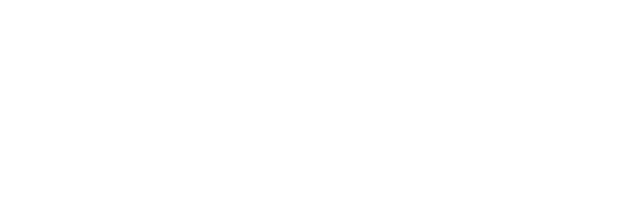
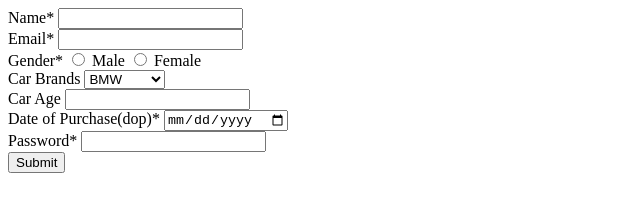
Before and after one commit to acciojob/car-insurance-form-priyasharma-512, a website: page main.html in a window 1280 px wide. Shown: the whole page, without its empty margins (0-640 px from the left). Drawn offline with Linux system fonts and the light colour scheme.

Commit message:
created a submission

```diff
--- a/main.html
+++ b/main.html
@@ -7,6 +7,53 @@
 </head>
 
 <body>
+	<form method="post">
+		<div>
+			<label for="name">Name*</label>
+			<input type="text" id="name" required>
+		</div>
+
+		<div>
+			<label for="email">Email*</label>
+			<input type="email" id="email" required>
+		</div>
+
+		<div>
+			<label for="gender">Gender*</label>
+			<input type="radio" name="gender">
+			<label for="gender_m">Male</label>
+			<input type="radio"name="gender" >
+			<label for="gender_f">Female</label>
+		</div>
+
+		<div>
+			<label for="Car Brands">Car Brands</label>
+			<select id="cars">
+				<option value="bmw">BMW</option>
+				<option value="audi">Audi</option>
+				<option value="mercwdez">Mercedez</option>
+			</select>
+		</div>
+
+		<div>
+			<label for="car age">Car Age</label>
+			<input type="number" id="carage" required>
+		</div>
+
+		<div>
+			<label for="date of purchase">Date of Purchase(dop)*</label>
+			<input type="date" id="dop" required>
+		</div>
+
+		<div>
+			<label for="password">Password*</label>
+			<input type="password" id="password" required>
+		</div>
+
+		<div>
+			<button type="submit">Submit</button>
+		</div>
+	</form>
 	<!-- the entire body must be written by student -->
     <script type="text/javascript" src="./script.js">
 </script>
```
